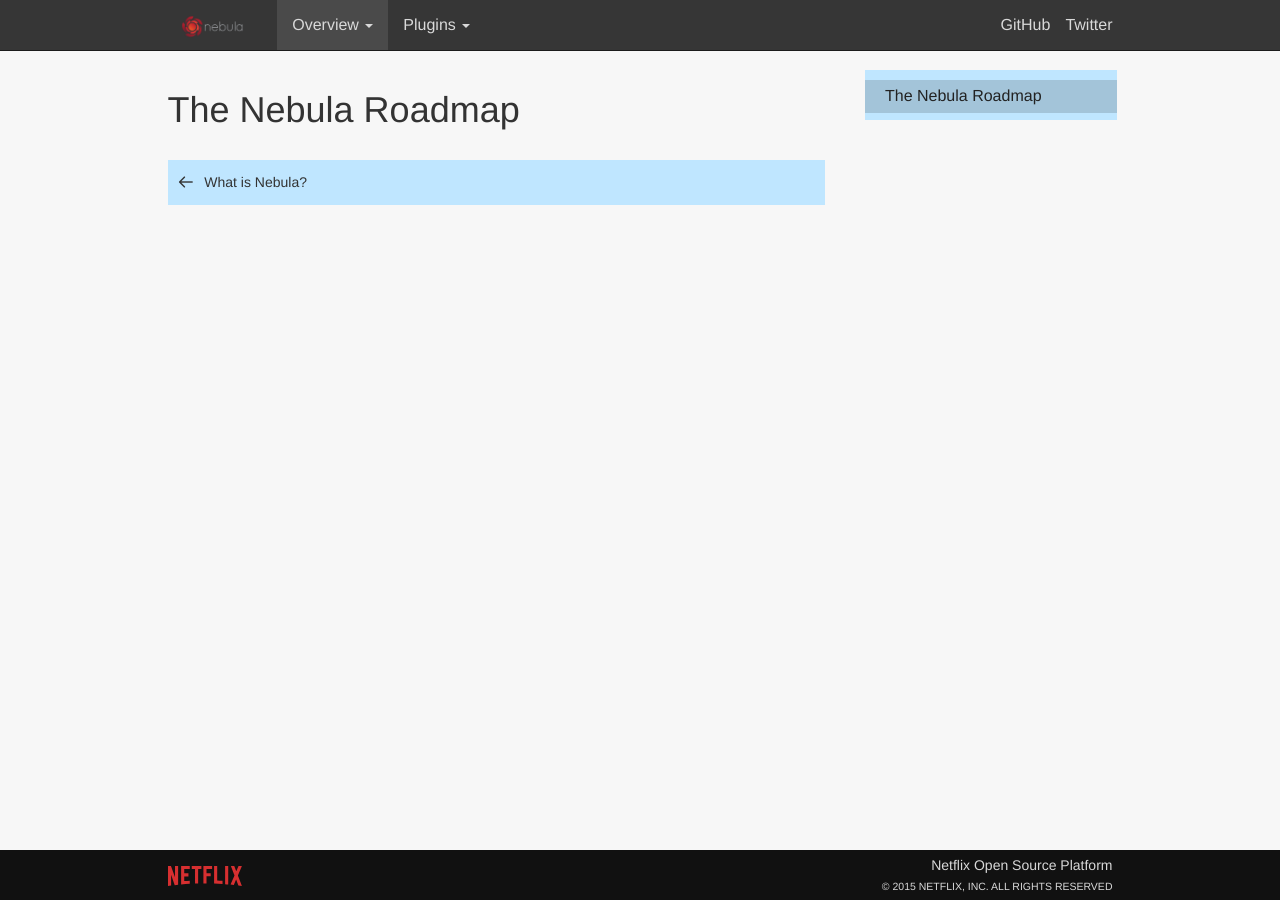
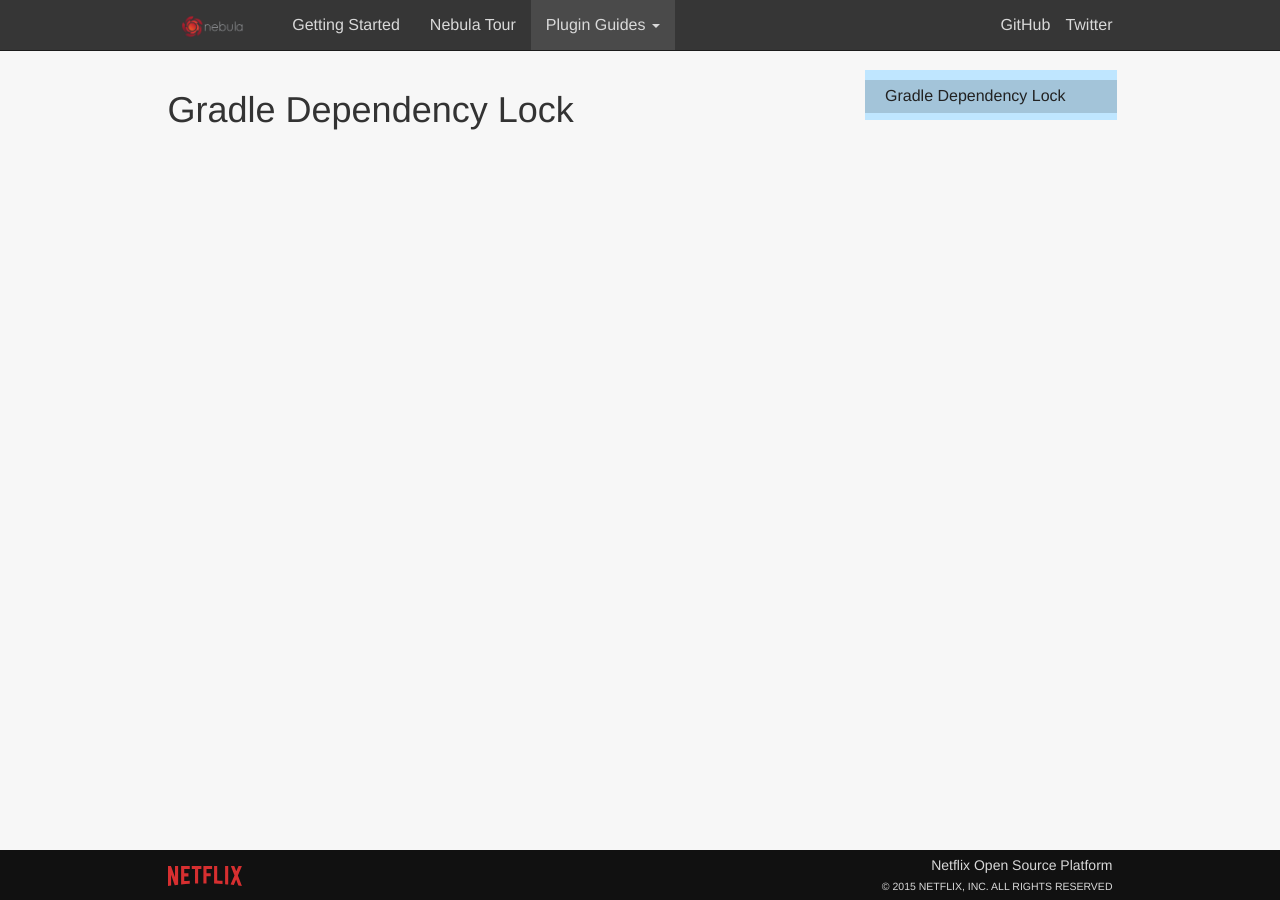
Before and after one commit to nebula-plugins/nebula-plugins.github.io, a Jekyll site: the page built from documentation/gradle_dependency_lock.md, in a window 1280 px wide. Built offline with Jekyll 4.4.1, drawn with Linux system fonts in a browser that asks for light colours; nearby versions of some CDN libraries; some web fonts are replaced.

Commit message:
Further updates; seeking feedback

```diff
--- a/_data/navigation.yml
+++ b/_data/navigation.yml
@@ -1,17 +1,14 @@
 # Main site top navigation menu
 -
   # First level menu items with submenus have title and children
-  title: Overview
+  title: Getting Started
+  id: overview
+-
+  title: Tour of Nebula
+  id: plugin_overview
+-
+  title: Plugin Guides
   children:
-    - what_is_nebula
-    - nebula_roadmap
--
-  title: Plugins
-  children:
-    - java_dependency_management
-    - os_packaging
-    - version_and_release_management
-    - language_packs
-    - gradle_plugin_development
-    - miscellaneous
-    - deprecated
+    - gradle_dependency_lock
+    - nebula_dependency_recommender
+    - gradle_resolution_rules
--- a/documentation/nebula_roadmap.md
+++ b/documentation/gradle_dependency_lock.md
@@ -1,11 +1,11 @@
 ---
 layout: toc-page
-title: Nebula Roadmap
-id: nebula_roadmap
+title: gradle-dependency-lock
+id: gradle_dependency_lock
 lang: en
 ---
 
 * Table of contents. This line is required to start the list.
 {:toc}
 
-# The Nebula Roadmap
+# Gradle Dependency Lock
--- a/documentation/what_is_nebula.md
+++ b/documentation/overview.md
@@ -1,11 +1,13 @@
 ---
 layout: toc-page
-title: What is Nebula?
-id: what_is_nebula
+title: Getting Started
+id: overview
 lang: en
 ---
 
 * Table of contents. This line is required to start the list.
 {:toc}
 
-# What is Nebula?
+# Overview
+
+Provide an overview of Nebula
```
Also changed, not shown: _includes/homepage-getting-started.md (+3 -3 lines), _includes/homepage-next-steps.md (added, +8 -0 lines), _includes/homepage.md (+4 -0 lines), documentation/java_dependency_management.md (deleted, +0 -11 lines), documentation/plugin_overview.md (added, +109 -0 lines).
